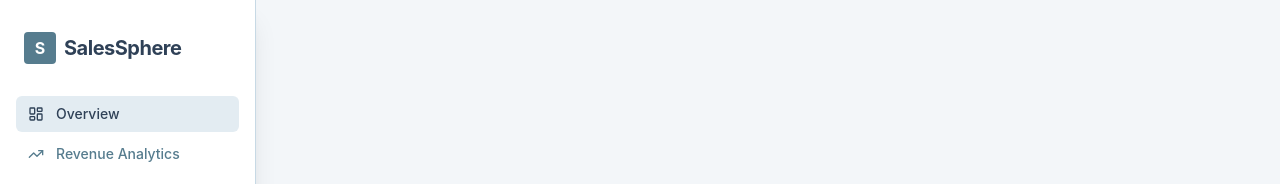
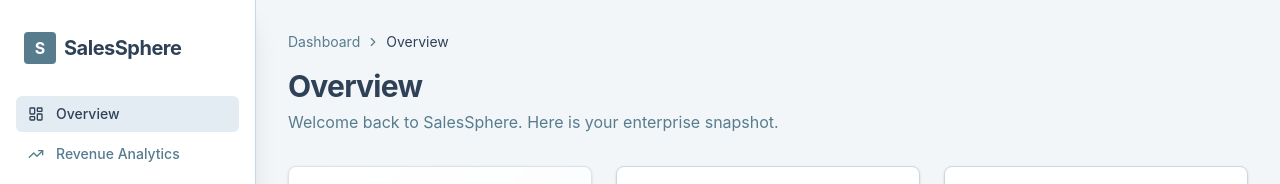
Before and after one commit to zaid1234-11/Thiranex-1---salessphere, a React (Vite) app: page / in a window 1280 px wide. Shown: the top 184 px of the page. Built offline with nearby package versions, Linux system fonts and the light colour scheme.

Commit message:
feat: implement PageHeader and Breadcrumb layout components

```diff
--- a/package.json
+++ b/package.json
@@ -10,6 +10,7 @@
     "preview": "vite preview"
   },
   "dependencies": {
+    "@base-ui/react": "^1.6.0",
     "@radix-ui/react-slot": "^1.3.0",
     "@tailwindcss/vite": "^4.3.2",
     "class-variance-authority": "^0.7.1",
--- a/src/app/router.tsx
+++ b/src/app/router.tsx
@@ -33,8 +33,7 @@
             module.visible && (
               <Route
                 key={module.id}
-                path={module.route === '/' ? 'index' : module.route.replace('/', '')}
-                index={module.route === '/'}
+                {...(module.route === '/' ? { index: true } : { path: module.route.replace('/', '') })}
                 element={routeComponents[module.route]}
               />
             )
--- /dev/null
+++ b/src/components/design-system/breadcrumb.tsx
@@ -0,0 +1,125 @@
+import * as React from "react"
+import { mergeProps } from "@base-ui/react/merge-props"
+import { useRender } from "@base-ui/react/use-render"
+
+import { cn } from "@/utils"
+import { ChevronRightIcon, MoreHorizontalIcon } from "lucide-react"
+
+function Breadcrumb({ className, ...props }: React.ComponentProps<"nav">) {
+  return (
+    <nav
+      aria-label="breadcrumb"
+      data-slot="breadcrumb"
+      className={cn(className)}
+      {...props}
+    />
+  )
+}
+
+function BreadcrumbList({ className, ...props }: React.ComponentProps<"ol">) {
+  return (
+    <ol
+      data-slot="breadcrumb-list"
+      className={cn(
+        "flex flex-wrap items-center gap-1.5 text-sm wrap-break-word text-muted-foreground",
+        className
+      )}
+      {...props}
+    />
+  )
+}
+
+function BreadcrumbItem({ className, ...props }: React.ComponentProps<"li">) {
+  return (
+    <li
+      data-slot="breadcrumb-item"
+      className={cn("inline-flex items-center gap-1", className)}
+      {...props}
+    />
+  )
+}
+
+function BreadcrumbLink({
+  className,
+  render,
+  ...props
+}: useRender.ComponentProps<"a">) {
+  return useRender({
+    defaultTagName: "a",
+    props: mergeProps<"a">(
+      {
+        className: cn("transition-colors hover:text-foreground", className),
+      },
+      props
+    ),
+    render,
+    state: {
+      slot: "breadcrumb-link",
+    },
+  })
+}
+
+function BreadcrumbPage({ className, ...props }: React.ComponentProps<"span">) {
+  return (
+    <span
+      data-slot="breadcrumb-page"
+      role="link"
+      aria-disabled="true"
+      aria-current="page"
+      className={cn("font-normal text-foreground", className)}
+      {...props}
+    />
+  )
+}
+
+function BreadcrumbSeparator({
+  children,
+  className,
+  ...props
+}: React.ComponentProps<"li">) {
+  return (
+    <li
+      data-slot="breadcrumb-separator"
+      role="presentation"
+      aria-hidden="true"
+      className={cn("[&>svg]:size-3.5", className)}
+      {...props}
+    >
+      {children ?? (
+        <ChevronRightIcon />
+      )}
+    </li>
+  )
+}
+
+function BreadcrumbEllipsis({
+  className,
+  ...props
+}: React.ComponentProps<"span">) {
+  return (
+    <span
+      data-slot="breadcrumb-ellipsis"
+      role="presentation"
+      aria-hidden="true"
+      className={cn(
+        "flex size-5 items-center justify-center [&>svg]:size-4",
+        className
+      )}
+      {...props}
+    >
+      <MoreHorizontalIcon
+      />
+      <span className="sr-only">More</span>
+    </span>
+  )
+}
+
+export {
+  Breadcrumb,
+  BreadcrumbList,
+  BreadcrumbItem,
+  BreadcrumbLink,
+  BreadcrumbPage,
+  BreadcrumbSeparator,
+  BreadcrumbEllipsis,
+}
--- /dev/null
+++ b/src/components/layout/PageHeader.tsx
@@ -0,0 +1,66 @@
+import React from 'react';
+import {
+  Breadcrumb,
+  BreadcrumbItem,
+  BreadcrumbLink,
+  BreadcrumbList,
+  BreadcrumbPage,
+  BreadcrumbSeparator
+} from '@/components/design-system/breadcrumb';
+
+interface BreadcrumbSegment {
+  label: string;
+  href?: string;
+}
+
+interface PageHeaderProps {
+  title: string;
+  description?: string;
+  breadcrumbs?: BreadcrumbSegment[];
+  actions?: React.ReactNode;
+}
+
+export function PageHeader({ title, description, breadcrumbs, actions }: PageHeaderProps) {
+  return (
+    <div className="flex flex-col gap-4 md:flex-row md:items-start md:justify-between mb-8">
+      <div className="space-y-1.5">
+        {breadcrumbs && breadcrumbs.length > 0 && (
+          <Breadcrumb className="mb-4">
+            <BreadcrumbList>
+              {breadcrumbs.map((segment, index) => {
+                const isLast = index === breadcrumbs.length - 1;
+                return (
+                  <React.Fragment key={segment.label}>
+                    <BreadcrumbItem>
+                      {isLast ? (
+                        <BreadcrumbPage>{segment.label}</BreadcrumbPage>
+                      ) : (
+                        <BreadcrumbLink href={segment.href || '#'}>
+                          {segment.label}
+                        </BreadcrumbLink>
+                      )}
+                    </BreadcrumbItem>
+                    {!isLast && <BreadcrumbSeparator />}
+                  </React.Fragment>
+                );
+              })}
+            </BreadcrumbList>
+          </Breadcrumb>
+        )}
+
+        <h1 className="text-3xl font-bold tracking-tight text-foreground">{title}</h1>
+        {description && (
+          <p className="text-muted-foreground">
+            {description}
+          </p>
+        )}
+      </div>
+
+      {actions && (
+        <div className="flex items-center gap-2">
+          {actions}
+        </div>
+      )}
+    </div>
+  );
+}
--- a/src/features/dashboard/CommandCenter.tsx
+++ b/src/features/dashboard/CommandCenter.tsx
@@ -6,6 +6,7 @@
 import { format, subMonths } from "date-fns";
 import { AlertCircle, CheckCircle2 } from "lucide-react";
 import { motion } from "framer-motion";
+import { PageHeader } from "@/components/layout/PageHeader";
 
 export function CommandCenter() {
   const { sales, isLoading, error } = useDashboardStore();
@@ -62,10 +63,14 @@
       animate="visible"
       variants={containerVariants}
     >
-      <div>
-        <h2 className="text-3xl font-bold tracking-tight mb-2">Overview</h2>
-        <p className="text-muted-foreground">Welcome back to SalesSphere. Here is your enterprise snapshot.</p>
-      </div>
+      <PageHeader
+        title="Overview"
+        description="Welcome back to SalesSphere. Here is your enterprise snapshot."
+        breadcrumbs={[
+          { label: 'Dashboard', href: '/' },
+          { label: 'Overview' }
+        ]}
+      />
 
       <div className="grid gap-6 md:grid-cols-1 lg:grid-cols-3">
         {/* Executive Summary */}
```
Also changed, not shown: 1 other file (tests, documents, lock files or other folders).
